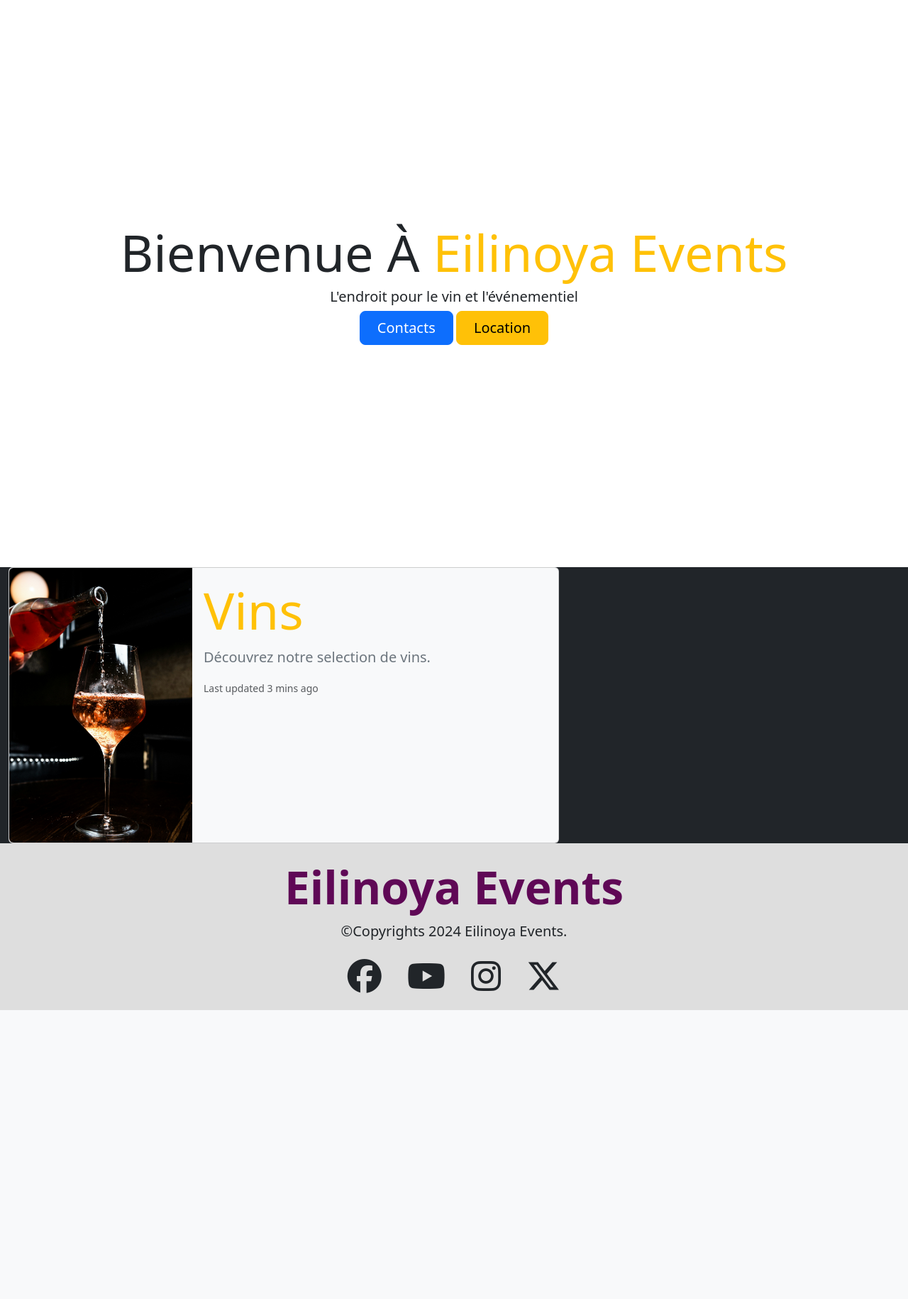
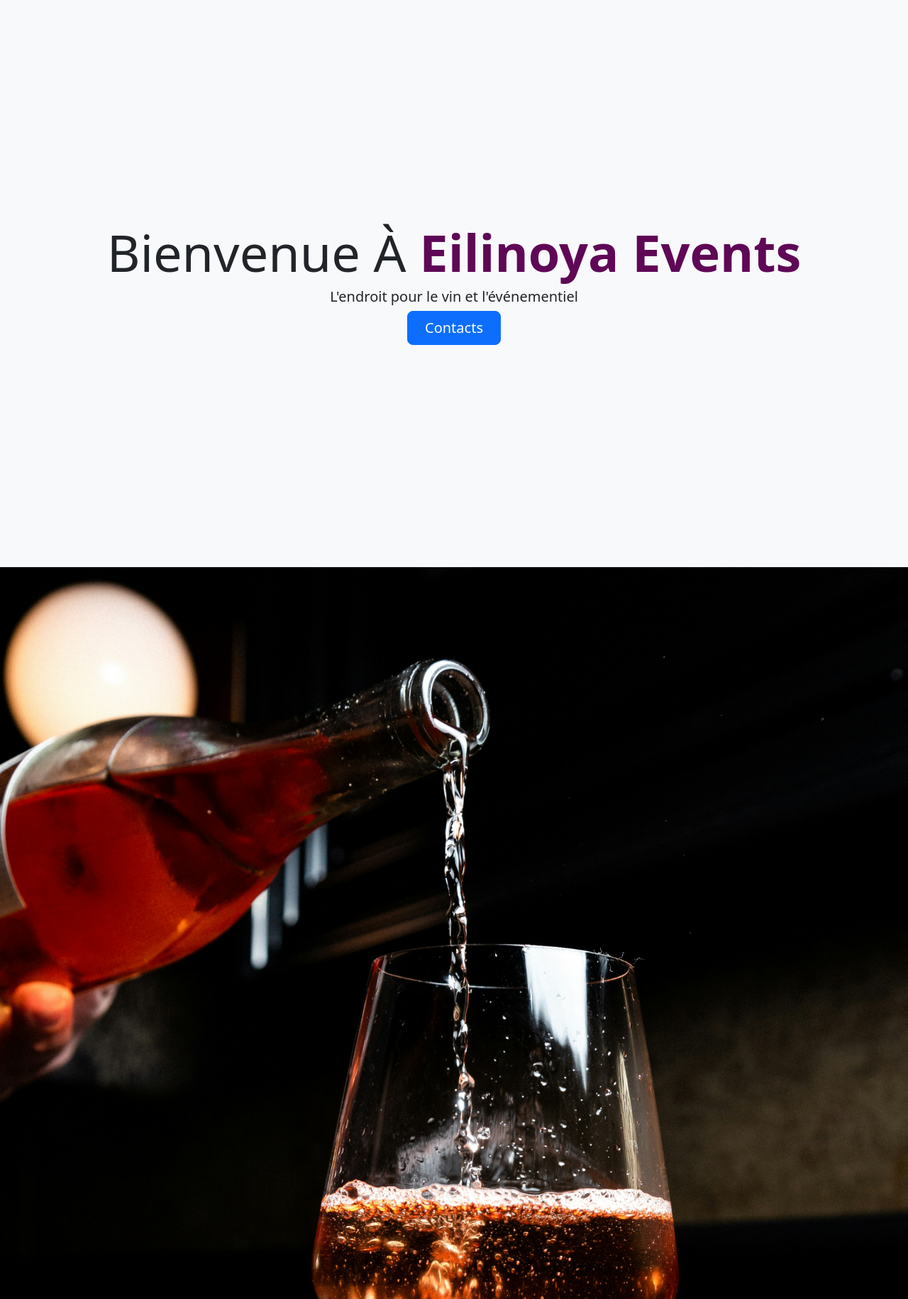
Before and after one commit to juliano60/eilinoya, a Django app: page / in a window 1280 px wide. Shown: the part 90-1920 px from the top of the page at 71% size. Before the commit the page ends 1513 px from the top, so only its background shows below. Run offline with Django 5.2, Linux system fonts and the light colour scheme; some libraries are stand-ins or nearby versions.

Commit message:
Add contact page

```diff
--- a/events_app/templates/base.html
+++ b/events_app/templates/base.html
@@ -17,7 +17,7 @@
 <!-- navigation bar -->
 <nav class="navbar navbar-expand-lg bg-body-tertiary bg-dark" data-bs-theme="dark">
   <div class="container-fluid">
-    <a class="navbar-brand" href="{% url 'index' %}"><img src="{% static 'images/logo.png' %}" alt="Eilinoya-events" width="75"/></a>
+    <a class="navbar-brand logo" href="{% url 'index' %}"><img src="{% static 'images/logo.png' %}" alt="Eilinoya-events" width="75"/></a>
     <button class="navbar-toggler" type="button" data-bs-toggle="collapse" data-bs-target="#navbarNav" aria-controls="navbarNav" aria-expanded="false" aria-label="Toggle navigation">
       <span class="navbar-toggler-icon"></span>
     </button>
@@ -33,7 +33,7 @@
           <a class="nav-link link-light link-opacity-50-hover" href="#">Événementiel</a>
         </li>
         <li class="nav-item">
-          <a class="nav-link link-light link-opacity-50-hover" href="#">Contacts</a>
+          <a class="nav-link link-light link-opacity-50-hover" href="{% url 'contact' %}">Contacts</a>
         </li>
         <li class="nav-item">
           <a class="nav-link link-light link-opacity-50-hover" href="#">À Propos</a>
@@ -59,10 +59,10 @@
   <!-- social media -->
   <div class="row justify-content-center">
     <div class="col-sm-10 mx:auto mt-2 text-center">
-      <a href="#"><i class="fa-brands fa-facebook text-dark fa-3x mx-3"></i></a>
-      <a href="#"><i class="fa-brands fa-youtube text-dark fa-3x mx-3"></i></a>
-      <a href="#"><i class="fa-brands fa-instagram text-dark fa-3x mx-3"></i></a>
-      <a href="#"><i class="fa-brands fa-x-twitter text-dark fa-3x mx-3"></i></a>
+      <a href="https://www.facebook.com/eilinoya.ci/"><i class="fa-brands fa-facebook text-primary fa-2x mx-3"></i></a>
+      <a href="#"><i class="fa-brands fa-youtube text-danger fa-2x mx-3"></i></a>
+      <a href="#"><i class="fa-brands fa-instagram text-warning fa-2x mx-3"></i></a>
+      <a href="#"><i class="fa-brands fa-x-twitter text-dark fa-2x mx-3"></i></a>
     </div>
   </div>
 </footer>
--- a/events_app/templates/index.html
+++ b/events_app/templates/index.html
@@ -8,36 +8,21 @@
 <!-- intro -->
 <section>
   <div class="container-fluid">
-    <div class="row align-items-center justify-content-center" style="height: 100vh">
+    <div class="row align-items-center justify-content-center bg-light" style="height: 100vh">
       <div class="col-lg-10 text-center">
-        <h1 class="display-2 text-capitalize">bienvenue à <span class="text-warning">Eilinoya Events</span></h1>
+        <h1 class="display-2 text-capitalize">bienvenue à <span style="color: #5f0856;" class="fw-semibold">Eilinoya Events</span></h1>
         <h3 class="lead">L'endroit pour le vin et l'événementiel</h3>
-        <a href="{% url 'vins' %}" class="btn btn-primary btn-lg px-4">Contacts</a>
-        <a href="{% url 'index' %}" class="btn btn-warning btn-lg px-4">Location</a>
+        <a href="{% url 'contact' %}" class="btn btn-primary btn-lg px-4">Contacts</a>
       </div>
     </div>
   </div>
 </section>
 <!-- wine section -->
-<section class="bg-dark">
+<section class="bg-dark mb-3">
   <div class="container-fluid">
-    <!-- end of title -->
     <div class="row">
-      <div class="col-lg-10 col-sm-10" style="max-width: 800px;">
-        <div class="card sm-10 bg-light">
-          <div class="row g-0">
-            <div class="col-sm-4">
-              <a href="{% url 'vins' %}"><img src="{% static 'images/wine_homepage.jpg' %}" class="img-fluid rounded-start" alt="wine_homepage"></a>
-            </div>
-            <div class="col-md-8">
-              <div class="card-body">
-                <h5 class="card-title display-2 text-warning"><a href="{% url 'vins' %}" class="link-warning text-decoration-none">Vins</a></h5>
-                <p class="card-text lead text-secondary">Découvrez notre selection de vins.</p>
-                <p class="card-text"><small class="text-body-secondary">Last updated 3 mins ago</small></p>
-              </div>
-            </div>
-          </div>
-        </div>
+      <div class="col p-0">
+          <img src="{% static 'images/wine_homepage.jpg' %}" class="img-fluid" alt="wine_homepage">
       </div>
     </div>
   </div>
--- a/events_app/urls.py
+++ b/events_app/urls.py
@@ -3,5 +3,6 @@ from . import views
 
 urlpatterns = [
     path('', views.index, name='index'),
-    path('vins', views.display_wine, name='vins')
+    path('vins', views.display_wine, name='vins'),
+    path('contact', views.display_contact, name='contact')
 ]
--- a/events_app/views.py
+++ b/events_app/views.py
@@ -10,6 +10,12 @@ def display_wine(request):
                   'wine.html',
                   {'all_wine': all_wine})
 
+def display_contact(request):
+    context = {}
+    return render(request,
+                  'contact.html',
+                  context)
+
 
 def index(request):
     context = {}
--- a/static/css/style.css
+++ b/static/css/style.css
@@ -0,0 +1,22 @@
+.google-map {
+    padding-bottom: 50%;
+    position: relative;
+    box-shadow: 1px 2px 5px #999;
+}
+
+.google-map iframe {
+    left: 0;
+    top: 0;
+    position: absolute;
+    height: 100%;
+    width: 100%;
+}
+
+.google-map:hover {
+    box-shadow: 2px 3px 15px #999;
+    transform: translateY(-1px);
+}
+
+.logo:hover {
+    transform: translateY(-1px);
+}
```
Also changed, not shown: events_app/templates/contact.html (added, +27 -0 lines), 1 other file.
